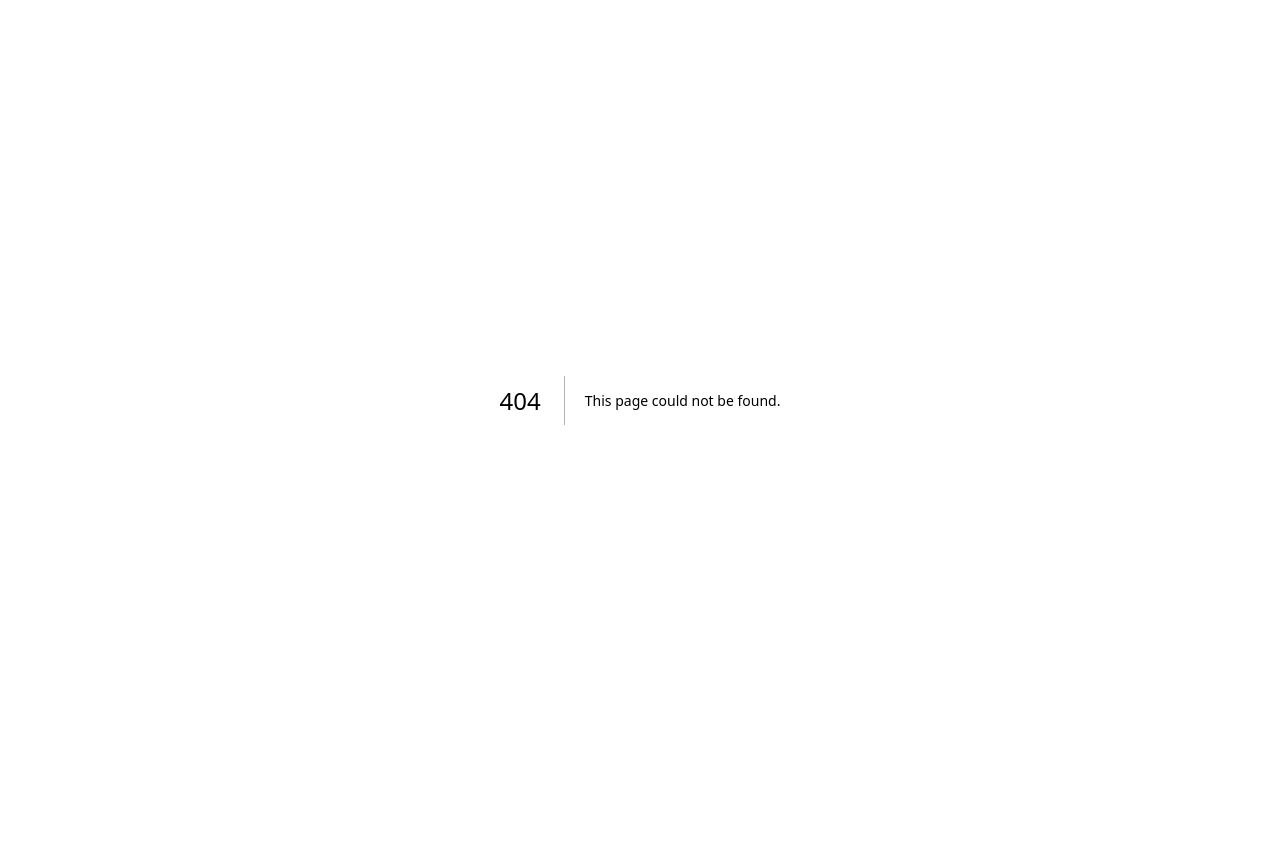
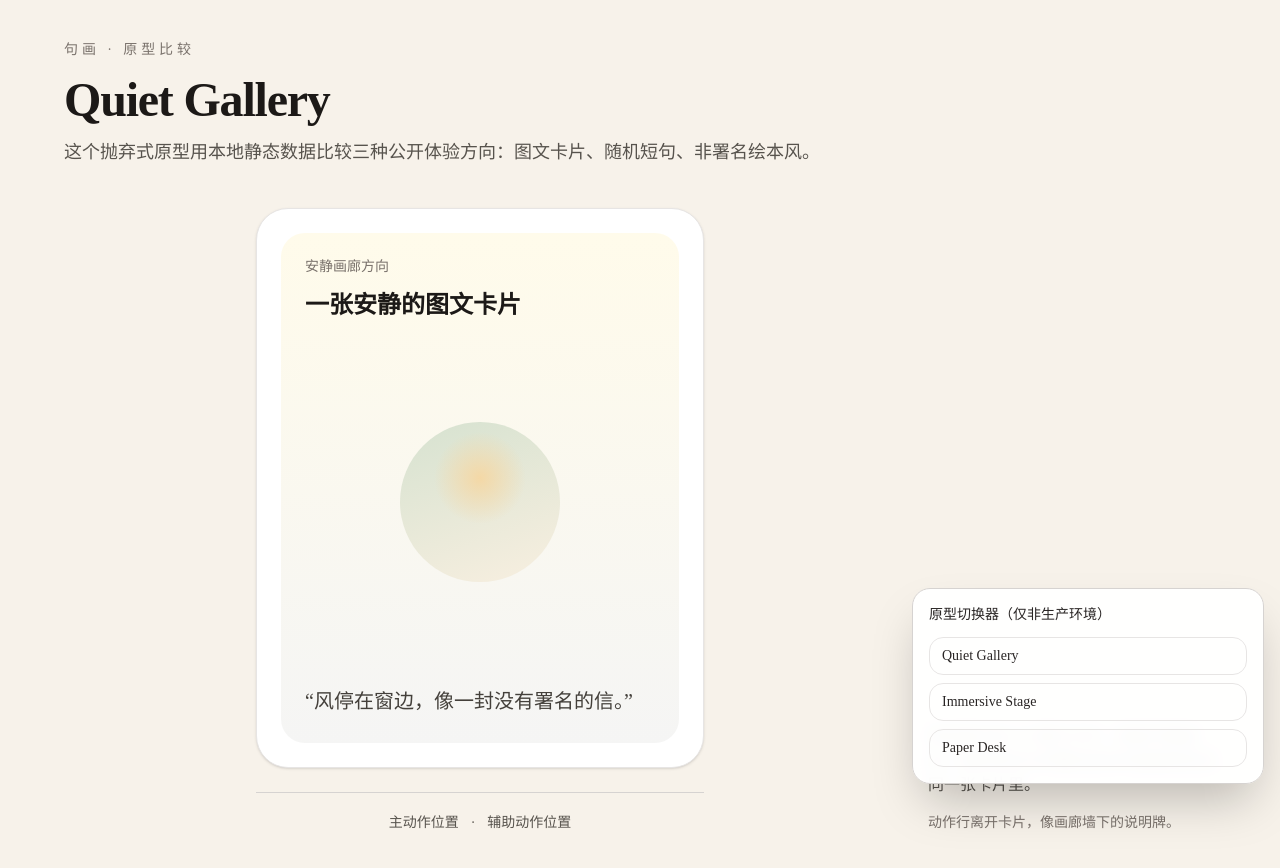
Before and after one commit to dnslin/sentence, a Next.js app: page /prototype in a window 1280 px wide. Before the commit this address had no page. Shown: the top 868 px of the page. Before the commit the page ends 800 px from the top, so only its background shows below. Built offline with nearby package versions, Linux system fonts and the light colour scheme.

Commit message:
feat: add juhua prototype route

```diff
--- a/app/layout.tsx
+++ b/app/layout.tsx
@@ -1,15 +1,13 @@
-import { Geist, Geist_Mono, Inter } from "next/font/google"
+import type { Metadata } from "next"
+
+import { ThemeProvider } from "@/components/theme-provider"
 
 import "./globals.css"
-import { ThemeProvider } from "@/components/theme-provider"
-import { cn } from "@/lib/utils";
 
-const inter = Inter({subsets:['latin'],variable:'--font-sans'})
-
-const fontMono = Geist_Mono({
-  subsets: ["latin"],
-  variable: "--font-mono",
-})
+export const metadata: Metadata = {
+  title: "句画",
+  description: "把随机短句和非署名绘本风画面组合成图文卡片。",
+}
 
 export default function RootLayout({
   children,
@@ -17,11 +15,7 @@ export default function RootLayout({
   children: React.ReactNode
 }>) {
   return (
-    <html
-      lang="en"
-      suppressHydrationWarning
-      className={cn("antialiased", fontMono.variable, "font-sans", inter.variable)}
-    >
+    <html lang="zh-CN" suppressHydrationWarning className="antialiased font-sans">
       <body>
         <ThemeProvider>{children}</ThemeProvider>
       </body>
--- a/app/page.tsx
+++ b/app/page.tsx
@@ -1,19 +1,23 @@
-import { Button } from "@/components/ui/button"
+import Link from "next/link"
 
 export default function Page() {
   return (
-    <div className="flex min-h-svh p-6">
-      <div className="flex max-w-md min-w-0 flex-col gap-4 text-sm leading-loose">
-        <div>
-          <h1 className="font-medium">Project ready!</h1>
-          <p>You may now add components and start building.</p>
-          <p>We&apos;ve already added the button component for you.</p>
-          <Button className="mt-2">Button</Button>
+    <main className="flex min-h-svh items-center bg-[#f7f2ea] px-6 py-12 text-stone-900">
+      <section className="mx-auto flex max-w-3xl flex-col gap-6">
+        <p className="text-sm font-medium tracking-[0.28em] text-stone-500 uppercase">句画 · App Shell</p>
+        <div className="space-y-4">
+          <h1 className="text-4xl font-semibold tracking-tight sm:text-6xl">把随机短句放进一张图文卡片。</h1>
+          <p className="max-w-2xl text-lg leading-8 text-stone-600">
+            句画会把一句随机短句和非署名绘本风画面组合成可分享的图文卡片。当前切片只提供原型入口，不实现最终首页体验。
+          </p>
         </div>
-        <div className="font-mono text-xs text-muted-foreground">
-          (Press <kbd>d</kbd> to toggle dark mode)
-        </div>
-      </div>
-    </div>
+        <Link
+          href="/prototype"
+          className="w-fit rounded-full bg-stone-900 px-5 py-3 text-sm font-medium text-white transition hover:bg-stone-700"
+        >
+          查看 /prototype 原型
+        </Link>
+      </section>
+    </main>
   )
 }
--- /dev/null
+++ b/app/prototype/page.tsx
@@ -0,0 +1,193 @@
+import Link from "next/link"
+
+const variantIds = ["quiet-gallery", "immersive-stage", "paper-desk"] as const
+
+type VariantId = (typeof variantIds)[number]
+
+type SearchParams = Promise<{
+  variant?: string | string[]
+}>
+
+type Variant = {
+  id: VariantId
+  name: string
+  eyebrow: string
+  sentence: string
+  description: string
+  actionNote: string
+}
+
+const variants: Record<VariantId, Variant> = {
+  "quiet-gallery": {
+    id: "quiet-gallery",
+    name: "Quiet Gallery",
+    eyebrow: "安静画廊方向",
+    sentence: "风停在窗边，像一封没有署名的信。",
+    description: "单张居中的 4:5 图文卡片，保留平静留白；随机短句与非署名绘本风画面绑定在同一张卡片里。",
+    actionNote: "动作行离开卡片，像画廊墙下的说明牌。",
+  },
+  "immersive-stage": {
+    id: "immersive-stage",
+    name: "Immersive Stage",
+    eyebrow: "沉浸舞台方向",
+    sentence: "夜色把城市推远，只留一盏灯陪你走。",
+    description: "更大的舞台视觉先占据视线，随机短句与图文卡片信息退到侧边，形成观演关系。",
+    actionNote: "动作上下文贴近舞台边缘，而不是独立排在卡片下方。",
+  },
+  "paper-desk": {
+    id: "paper-desk",
+    name: "Paper Desk",
+    eyebrow: "纸面桌案方向",
+    sentence: "纸角微微卷起，春天从铅笔线里醒来。",
+    description: "桌面、便签和纸张层叠成一组静物；图文卡片像被放在工作台上等待整理。",
+    actionNote: "动作像桌面工具贴纸，与前两种画廊或舞台结构明显不同。",
+  },
+}
+
+function getSelectedVariant(value: string | string[] | undefined): VariantId {
+  if (typeof value !== "string") {
+    return "quiet-gallery"
+  }
+
+  return variantIds.includes(value as VariantId) ? (value as VariantId) : "quiet-gallery"
+}
+
+export default async function PrototypePage({ searchParams }: { searchParams: SearchParams }) {
+  const params = await searchParams
+  const selectedId = getSelectedVariant(params.variant)
+  const variant = variants[selectedId]
+  const showSwitcher = process.env.NODE_ENV !== "production"
+
+  return (
+    <>
+      <main className="min-h-svh bg-[#f7f2ea] px-6 py-10 text-stone-900 sm:px-10">
+        <section className="mx-auto flex max-w-6xl flex-col gap-10" aria-labelledby="prototype-title">
+          <header className="max-w-3xl space-y-4">
+            <p className="text-sm font-medium tracking-[0.28em] text-stone-500 uppercase">句画 · 原型比较</p>
+            <div className="space-y-3">
+              <h1 id="prototype-title" className="text-3xl font-semibold tracking-tight sm:text-5xl">
+                {variant.name}
+              </h1>
+              <p className="text-base leading-8 text-stone-600 sm:text-lg">
+                这个抛弃式原型用本地静态数据比较三种公开体验方向：图文卡片、随机短句、非署名绘本风。
+              </p>
+            </div>
+          </header>
+
+          <VariantView variant={variant} />
+        </section>
+      </main>
+
+      {showSwitcher ? <PrototypeSwitcher selectedId={selectedId} /> : null}
+    </>
+  )
+}
+
+function VariantView({ variant }: { variant: Variant }) {
+  if (variant.id === "immersive-stage") {
+    return <ImmersiveStage variant={variant} />
+  }
+
+  if (variant.id === "paper-desk") {
+    return <PaperDesk variant={variant} />
+  }
+
+  return <QuietGallery variant={variant} />
+}
+
+function QuietGallery({ variant }: { variant: Variant }) {
+  return (
+    <article aria-label="Quiet Gallery 图文卡片" className="grid gap-8 lg:grid-cols-[1fr_18rem] lg:items-end">
+      <div className="mx-auto flex w-full max-w-md flex-col items-center gap-6">
+        <div className="aspect-[4/5] w-full rounded-[2rem] border border-stone-200 bg-white p-6 shadow-sm">
+          <div className="flex h-full flex-col justify-between rounded-[1.5rem] bg-gradient-to-b from-amber-50 to-stone-100 p-6">
+            <div className="space-y-3">
+              <p className="text-sm text-stone-500">{variant.eyebrow}</p>
+              <h2 className="text-2xl font-semibold">一张安静的图文卡片</h2>
+            </div>
+            <div className="mx-auto h-40 w-40 rounded-full bg-[radial-gradient(circle_at_50%_35%,#f4d8a6,transparent_35%),linear-gradient(160deg,#d6e2d0,#f8efe0)]" />
+            <p className="text-xl leading-9 text-stone-700">“{variant.sentence}”</p>
+          </div>
+        </div>
+        <div className="flex w-full justify-center gap-3 border-t border-stone-300 pt-5 text-sm text-stone-600" aria-label="Quiet Gallery 独立动作行">
+          <span>主动作位置</span>
+          <span aria-hidden="true">·</span>
+          <span>辅助动作位置</span>
+        </div>
+      </div>
+      <VariantNotes variant={variant} />
+    </article>
+  )
+}
+
+function ImmersiveStage({ variant }: { variant: Variant }) {
+  return (
+    <article aria-label="Immersive Stage 舞台原型" className="grid gap-6 rounded-[2rem] bg-stone-950 p-5 text-stone-50 shadow-xl lg:grid-cols-[1fr_20rem]">
+      <div className="min-h-[28rem] rounded-[1.5rem] bg-[radial-gradient(circle_at_50%_25%,#f6d28f,transparent_18%),linear-gradient(140deg,#1c2740,#586f68_55%,#dbc7a4)] p-8">
+        <p className="text-sm tracking-[0.24em] text-stone-200 uppercase">{variant.eyebrow}</p>
+        <div className="mt-32 max-w-lg rounded-3xl bg-black/25 p-6 backdrop-blur-sm">
+          <h2 className="text-3xl font-semibold">沉浸舞台上的句画</h2>
+          <p className="mt-4 text-2xl leading-10">“{variant.sentence}”</p>
+        </div>
+      </div>
+      <aside className="flex flex-col justify-between gap-8 rounded-[1.5rem] border border-white/15 p-6">
+        <VariantNotes variant={variant} inverted />
+        <div className="grid gap-3 text-sm text-stone-300" aria-label="舞台边缘动作区">
+          <span>靠近舞台的主动作位置</span>
+          <span>侧栏辅助动作位置</span>
+        </div>
+      </aside>
+    </article>
+  )
+}
+
+function PaperDesk({ variant }: { variant: Variant }) {
+  return (
+    <article aria-label="Paper Desk 桌案原型" className="rounded-[2rem] bg-[#ded0ba] p-6 shadow-inner">
+      <div className="grid gap-6 lg:grid-cols-[14rem_1fr_13rem] lg:items-center">
+        <aside className="rotate-[-3deg] rounded-3xl bg-yellow-100 p-5 text-sm leading-7 text-stone-700 shadow-md">
+          {variant.actionNote}
+        </aside>
+        <div className="relative mx-auto w-full max-w-lg rounded-[2rem] bg-white p-8 shadow-2xl before:absolute before:-top-5 before:left-10 before:h-10 before:w-28 before:rotate-[-4deg] before:bg-white/55">
+          <p className="text-sm text-stone-500">{variant.eyebrow}</p>
+          <h2 className="mt-3 text-3xl font-semibold">桌面上的图文卡片</h2>
+          <div className="my-8 h-48 rounded-[1.5rem] bg-[linear-gradient(135deg,#e8d8bd,#f8f4ea_45%,#cbd7c3)]" />
+          <p className="text-2xl leading-10 text-stone-700">“{variant.sentence}”</p>
+        </div>
+        <VariantNotes variant={variant} />
+      </div>
+    </article>
+  )
+}
+
+function VariantNotes({ variant, inverted = false }: { variant: Variant; inverted?: boolean }) {
+  return (
+    <section className="space-y-4" aria-label={`${variant.name} 说明`}>
+      <p className={inverted ? "text-stone-300" : "text-stone-600"}>{variant.description}</p>
+      <p className={inverted ? "text-sm text-stone-400" : "text-sm text-stone-500"}>{variant.actionNote}</p>
+    </section>
+  )
+}
+
+function PrototypeSwitcher({ selectedId }: { selectedId: VariantId }) {
+  return (
+    <nav
+      aria-label="原型切换器"
+      className="fixed right-4 bottom-4 z-50 w-[min(22rem,calc(100vw-2rem))] rounded-2xl border border-stone-300 bg-white/95 p-4 text-sm text-stone-800 shadow-2xl backdrop-blur"
+    >
+      <p className="mb-3 font-medium">原型切换器（仅非生产环境）</p>
+      <div className="grid gap-2">
+        {variantIds.map((id) => (
+          <Link
+            key={id}
+            href={`/prototype?variant=${id}`}
+            aria-current={selectedId === id ? "page" : undefined}
+            className="rounded-xl border border-stone-200 px-3 py-2 hover:bg-stone-100 aria-current:bg-stone-900 aria-current:text-white"
+          >
+            {variants[id].name}
+          </Link>
+        ))}
+      </div>
+    </nav>
+  )
+}
```
Also changed, not shown: 1 other file (tests, documents, lock files or other folders).
